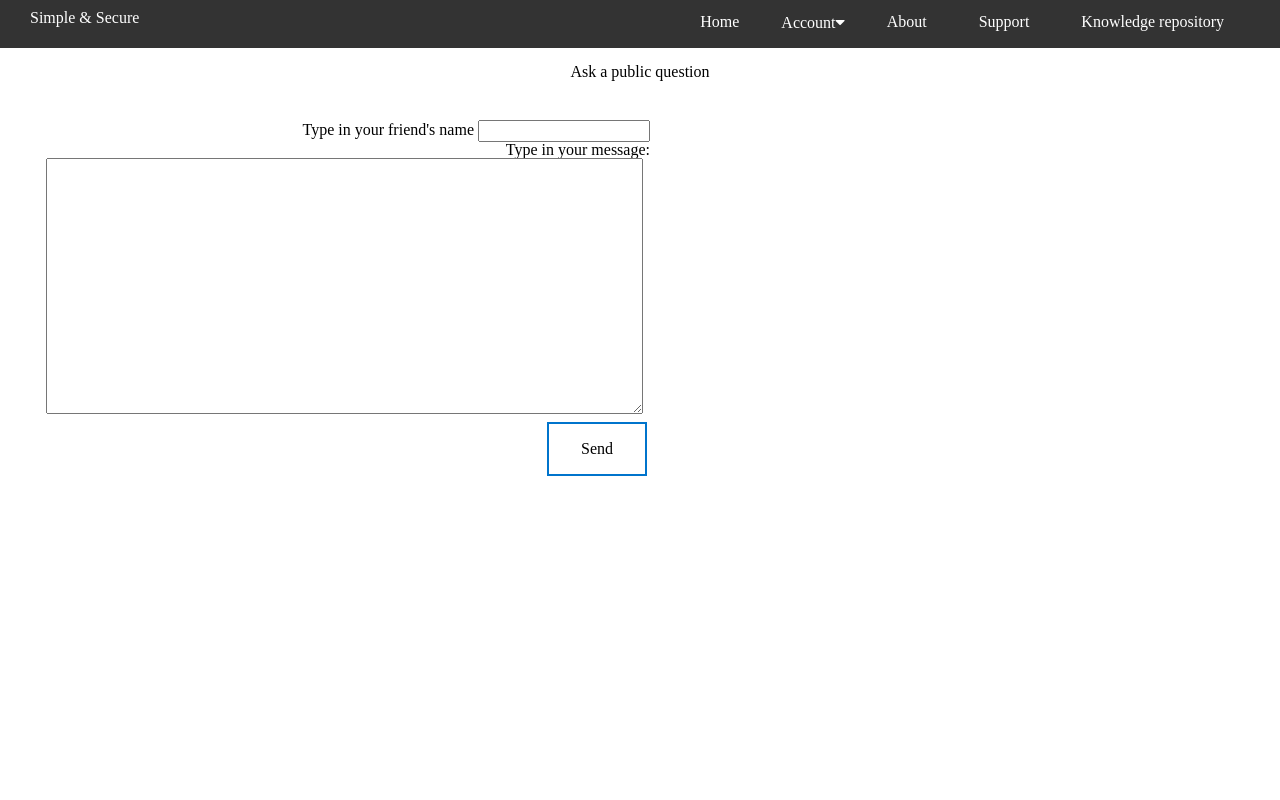
After one commit to krisun09/2222ChatWeb, a Bottle app: page /ask-question in a window 1280 px wide. The commit adds this page. Run offline with Bottle, Linux system fonts and the light colour scheme.

Commit message:
adding ask-question.html; updating theme color and style

```diff
--- a/controller.py
+++ b/controller.py
@@ -207,6 +207,9 @@ def receive_friend_message():
 def get_knowledge_repository():
     return model.get_knowledge_repository()
 
+@get('/ask-question')
+def get_ask_question():
+    return model.get_ask_question()
 
 #-----------------------------------------------------------------------------
 @get('/support')
@@ -219,9 +222,9 @@ def get_support_account():
     return model.get_support_account()
 
 #-----------------------------------------------------------------------------
-@get('/support-knowledgy')
-def get_support_knowledgy():
-    return model.get_support_knowledgy()
+@get('/support-knowledge')
+def get_support_knowledge():
+    return model.get_support_knowledge()
 
 #-----------------------------------------------------------------------------
 @get('/support-privacy')
--- a/model.py
+++ b/model.py
@@ -206,6 +206,8 @@ def receive_message(from_user, to_user):
 def get_knowledge_repository():
     return page_view("knowledge-repository")
 
+def get_ask_question():
+    return page_view("ask-question")
 
 def write_to_knowledge_repo(title, text):
     """writes to knowledge_repository.html"""
@@ -214,13 +216,13 @@ def write_to_knowledge_repo(title, text):
     new_id_counter = id_counter
     id_counter = new_id_counter + 1
     formatted_text = (
-            f'''<div id={id_counter} class="div-question">
-                <h4 class="question-title">{title}</h4>
-                <div class="question-body">
-                    <p>{text}</p>
-                </div>
-              </div>
-              { '{{replace_me}}' }'''
+            f'''
+              <div id={id_counter} class="div-question">
+                  <h4 class="question-title">{title}</h4>
+                  <div class="question-body">
+                      <p>{text}</p>
+                  </div>
+              </div>'''
                       )
     # with open('templates/knowledge-repository.html') as f:
     #     t = f.read()
@@ -242,16 +244,18 @@ def write_to_knowledge_repo(title, text):
     # print(html)
 
 
-    with open('templates/knowledge-repository.html') as f:
-        t = Template(f.read())
+    with open('templates/knowledge-repository.html', "a") as f:
+        f.write(formatted_text)
+
+        # t = Template(f.read())
 
         # Create a dict with template keys and their values
-        val = {'replace_me': formatted_text}
+    # val = {'replace_me': formatted_text}
 
-    g = jinja2.Template('{{t | replace("replace_me", formatted_text)}}')
-
-    with open('templates/knowledge-repository.html', "w") as f:
-        f.write(t.render(val))
+    # g = jinja2.Template('{{t | replace("replace_me", formatted_text)}}')
+    #
+    # with open('templates/knowledge-repository.html', "w") as f:
+    #     f.write(t.render(replace_me=formatted_text))
 
 
 write_to_knowledge_repo("testing write func", "is it working?")
@@ -274,8 +278,8 @@ def get_support_account():
 # Support-knowledgy page
 # -----------------------------------------------------------------------------
 
-def get_support_knowledgy():
-    return page_view("support-knowledgy")
+def get_support_knowledge():
+    return page_view("support-knowledge")
 
 # -----------------------------------------------------------------------------
 # Support-privacy page
--- a/static/css/temp.css
+++ b/static/css/temp.css
@@ -154,7 +154,7 @@ ul {
 }
 
 .account-body a {
-    color: #4CAF50;
+    color: hsl(206,100%,40%);
 }
 
 .form-box {
@@ -185,11 +185,11 @@ ul {
     margin: 8px 3px;
     transition-duration: 0.4s;
     cursor: pointer;
-    border: 2px solid #4CAF50 !important;
+    border: 2px solid hsl(206,100%,40%) !important;
 }
 
 .button1:hover {
-    background-color: #4CAF50;
+    background-color: hsl(206,100%,40%);
     color: white;
 }
 
@@ -243,9 +243,30 @@ ul {
     width:50%;
 }
 
-#repo-mainbar {
+.repo-head {
+    display: -webkit-inline-flex;
+}
+
+.repo-right {
+    width: 30%;
+}
+
+.page-body .repo-right .button{
+    font-size: 12pt;
+    width: 150px;
+    padding: 10px 0;
+    margin-left: 40px;
+}
+
+.repo-mainbar {
+    width: 100%;
+}
+
+.repo-head h1 {
+    font-size: 34pt;
     width: 70%;
-    text-align: left;
+    padding-left: 145px;
+    margin-top: 5px;
 }
 
 .all-questions {
@@ -254,7 +275,6 @@ ul {
 }
 
 .div-question {
-
 }
 
 .question-title {
--- /dev/null
+++ b/templates/ask-question.html
@@ -0,0 +1,35 @@
+<!DOCTYPE html>
+<html lang="en">
+<head>
+    <meta charset="UTF-8">
+    <title>Chat</title>
+    <script src="js/register.js"></script>
+    <script type = "text/javascript" src="js/register.js"></script>
+</head>
+<body>
+    <div class="page-body">
+        <div class="form_vertical">
+            <h2>Ask a public question</h2>
+            <div class="chat-main-bottom">
+                <div class="send-message-body">
+                    <form method="post" action="/send_message">
+                         <div class="name-input-box">
+                            <label for="friend_name">Type in your friend's name</label>
+                            <input type="text" name="friendName">
+                         </div>
+                         <div class="box-label">
+                            <label for="message">Type in your message:</label>
+                         </div>
+                         <div class="display-send-message-body">
+                            <textarea name="message" rows="10" cols="48" style="font-size:16pt"
+                            onclick="sign_message(document.getElementById(message).value)">
+                            </textarea>
+                         </div>
+                        <input type="submit" value="Send" class="button button1">
+                     </form>
+                </div>
+            </div>
+        </div>
+    </div>
+</body>
+</html>
--- a/templates/header.html
+++ b/templates/header.html
@@ -26,7 +26,7 @@
       </li>
       <li><a href="/about">About</a></li>
       <li><a href="/support">Support</a></li>
-      <li><a href="/knowledge-repository">knowledge repository</a></li>
+      <li><a href="/knowledge-repository">Knowledge repository</a></li>
     </ul>
   </div>
 </div>
--- a/templates/login.html
+++ b/templates/login.html
@@ -34,7 +34,7 @@
                             <a class="text-muted" href="">Forgot your password?</a>
                         </div>
                         <div class="form-box">
-                            <button value="Register" type="submit" class="button button1" name="submit">Login</button>
+                            <button value="Login" type="submit" class="button button1" name="submit">Login</button>
                         </div>
                         <p class="font-xs text-muted"><strong>Note:
                         </strong>Your personal data will be used to support your experience throughout this website,
--- a/templates/supportl.html
+++ b/templates/support.html
@@ -52,7 +52,7 @@
         <ul id="faq-ul">
             <li id="faq-li"><a href="support-account">Account</a></li>
             <li id="faq-li"><a href="support-send_msg">Send message</a></li>
-            <li id="faq-li"><a href="support-knowledgy">Knowledgy Repository</a></li>
+            <li id="faq-li"><a href="support-knowledge">Knowledge Repository</a></li>
             <li id="faq-li"><a href="support-privacy">Privacy</a></li>
 
         </ul>
```
Also changed, not shown: templates/knowledge-repository.html (+82 -3 lines), templates/support-knowledge.html (renamed from templates/support-knowledgy.html).
